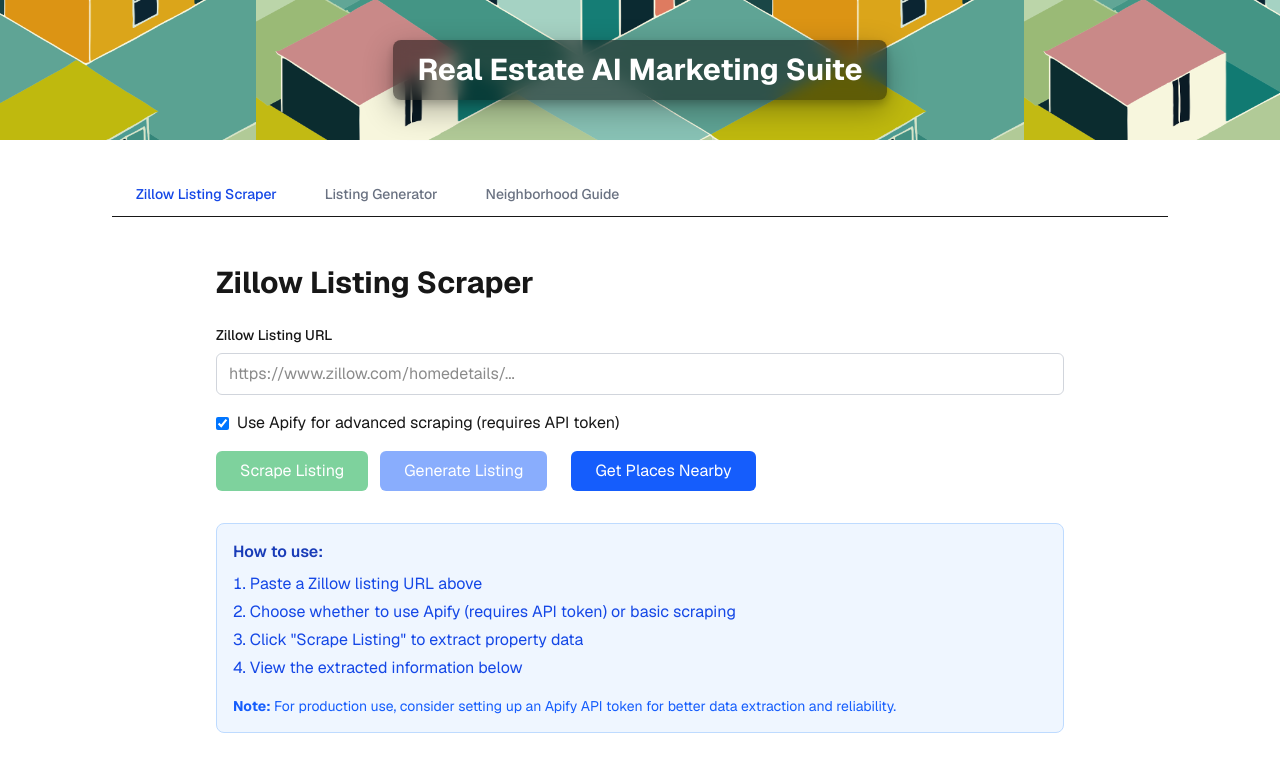
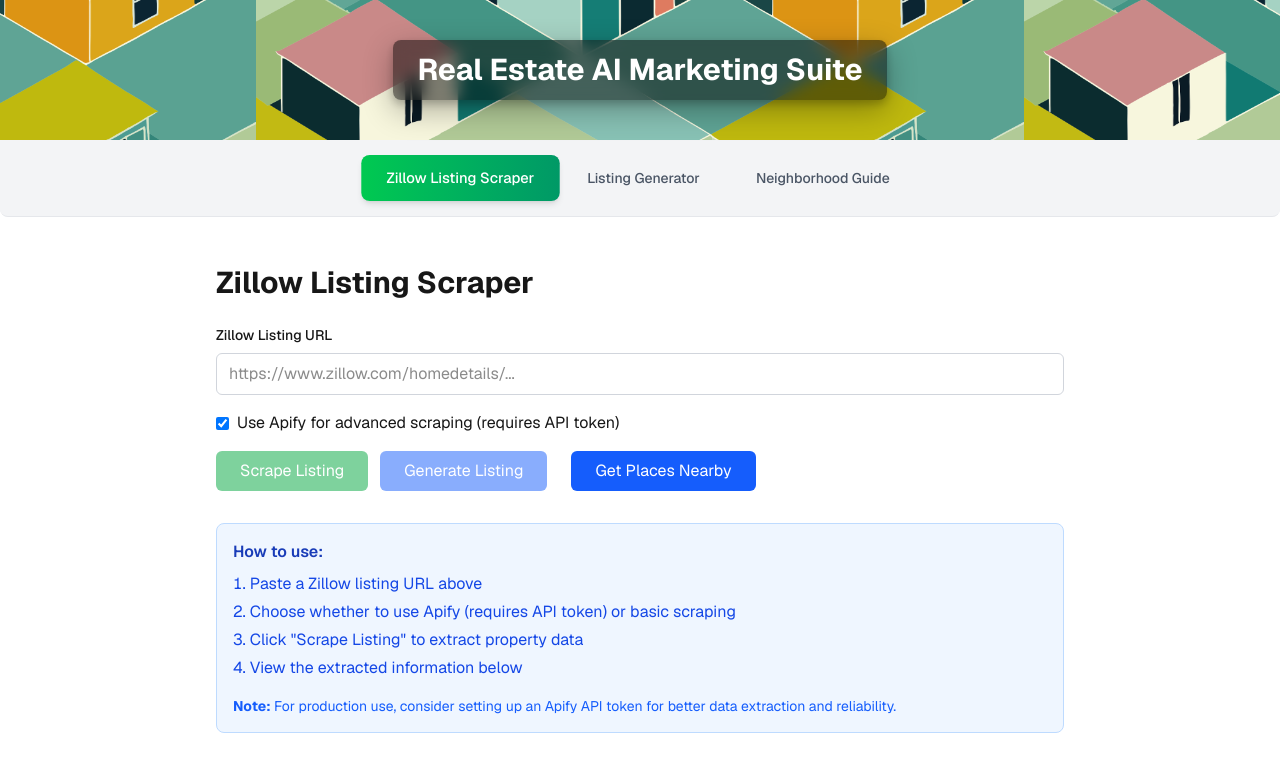
Before and after one commit to aar-woo/real-estate-ai-marketing-suite, a Next.js app: page / in a window 1280 px wide. Shown: the top 772 px of the page. Built offline with nearby package versions, Linux system fonts and the light colour scheme.

Commit message:
Update styling to tabs component.

```diff
--- a/src/app/page.tsx
+++ b/src/app/page.tsx
@@ -23,7 +23,7 @@
 
 export default function Home() {
   return (
-    <div className="font-sans flex flex-col items-center min-h-screen gap-8">
+    <div className="font-sans flex flex-col items-center min-h-screen">
       <header
         className="w-full h-[140px] flex items-center justify-center"
         style={{
@@ -40,7 +40,7 @@
           </h1>
         </div>
       </header>
-      <main className="flex flex-col gap-[32px] items-center sm:items-start w-full max-w-6xl sm:px-12">
+      <main className="flex flex-col gap-[32px] items-center sm:items-start w-full">
         <Tabs tabs={tabs} defaultTab="zillow-scraper" />
       </main>
     </div>
--- a/src/components/Tabs.tsx
+++ b/src/components/Tabs.tsx
@@ -18,15 +18,15 @@
 
   return (
     <div className="w-full">
-      <div className="flex border-b border-white-200 mb-6">
+      <div className="flex justify-center border-b border-gray-200 mb-6 bg-gray-100 p-4 rounded-b-lg">
         {tabs.map((tab) => (
           <button
             key={tab.id}
             onClick={() => setActiveTab(tab.id)}
-            className={`px-6 py-3 text-sm font-medium transition-colors duration-200 rounded-t-lg cursor-pointer ${
+            className={`px-6 py-3 text-sm font-medium transition-all duration-200 rounded-lg cursor-pointer mx-1 ${
               activeTab === tab.id
-                ? "text-blue-700 bg-white"
-                : "text-gray-500 hover:text-gray-700 hover:bg-gray-50"
+                ? "text-white bg-gradient-to-r from-green-500 to-emerald-600 shadow-md transform scale-105"
+                : "text-gray-600 hover:text-green-700 hover:bg-white/70 hover:shadow-sm"
             }`}
           >
             {tab.label}
```
